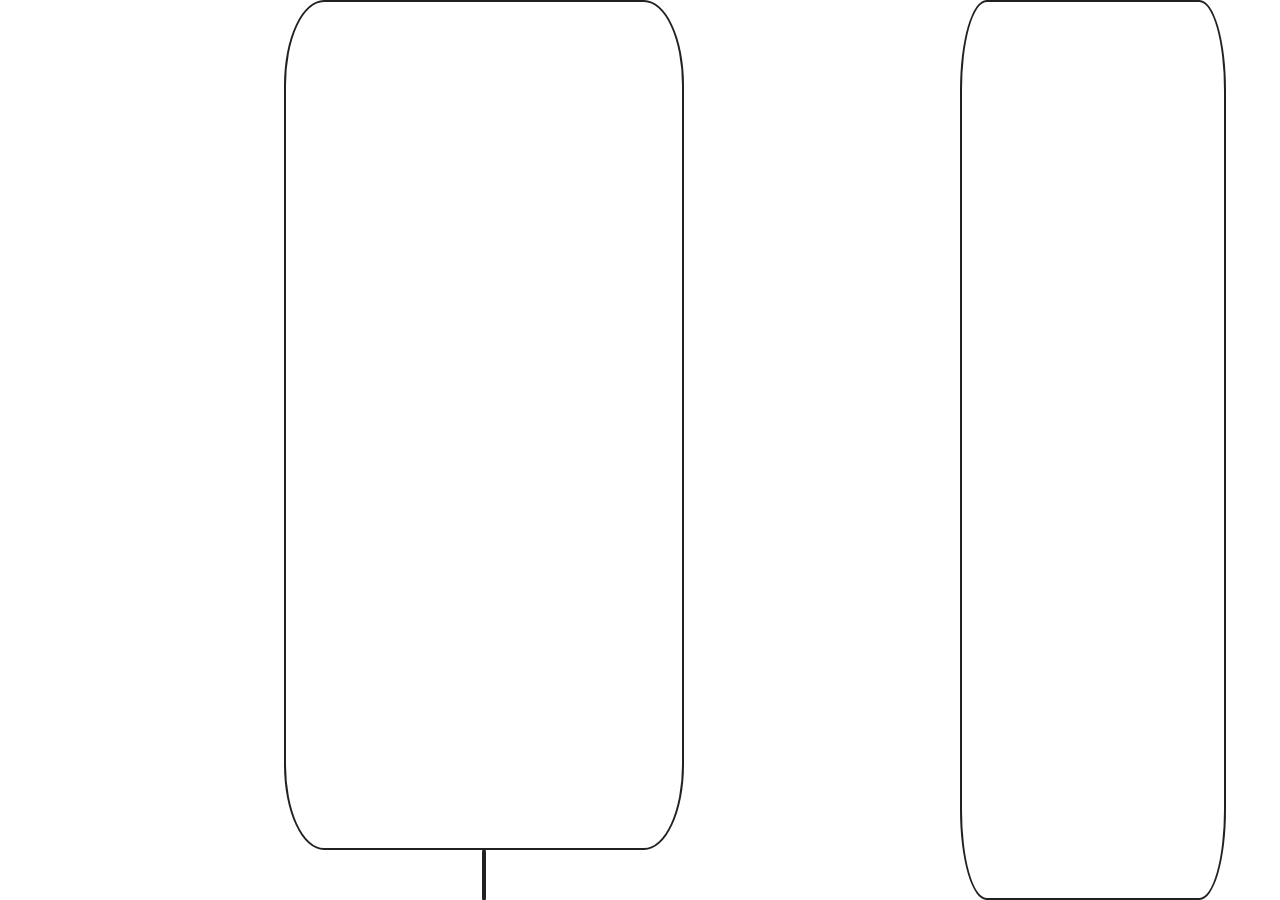
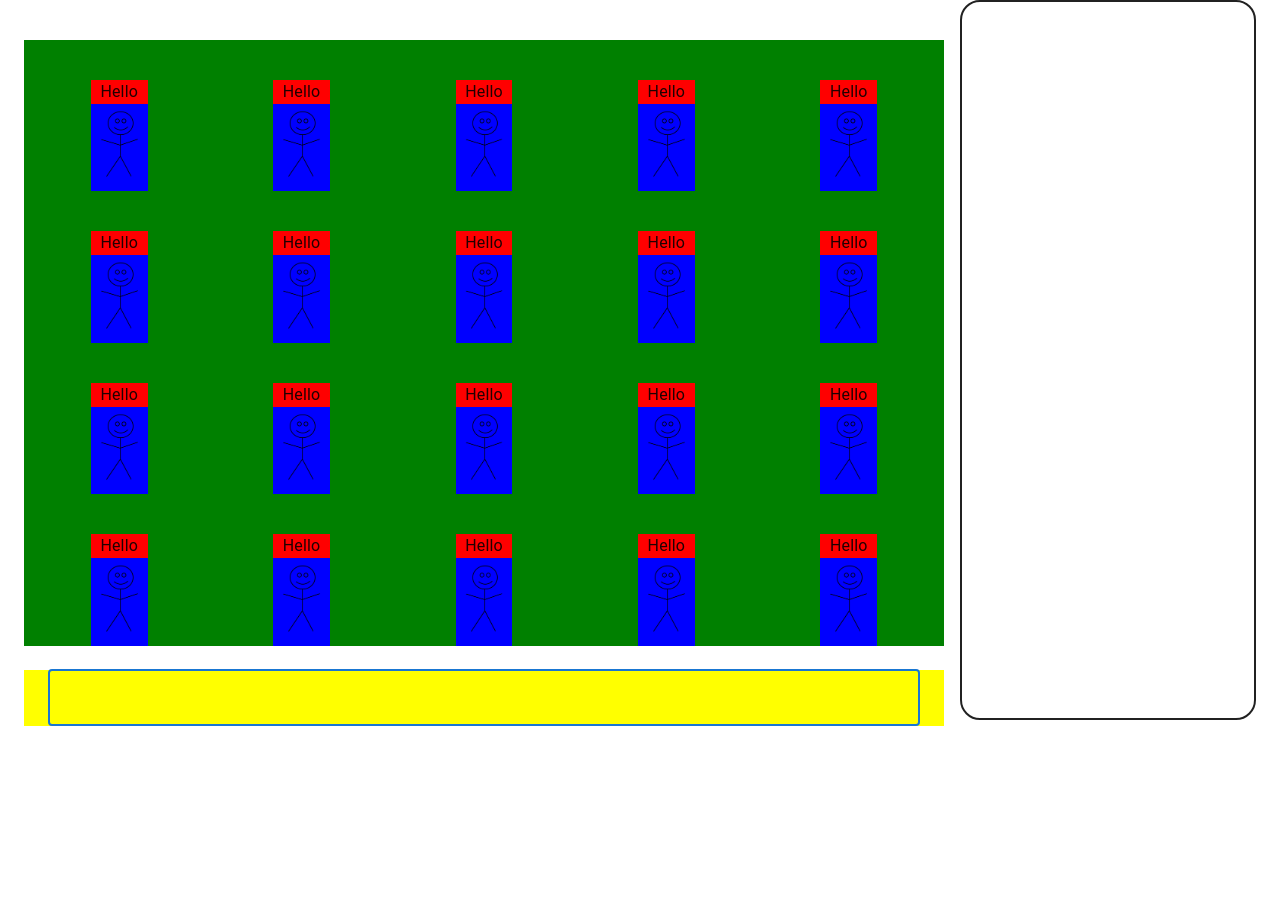
Before and after one commit to my-blind-test/front_blind-test, a Next.js app: page /game in a window 1280 px wide. After the commit the page ends 800 px from the top, so only its background shows below. Built offline with nearby package versions, Linux system fonts and the light colour scheme; no server answers.

Commit message:
Dancefloor component design refactored

```diff
--- a/components/Dancefloor.tsx
+++ b/components/Dancefloor.tsx
@@ -1,20 +1,33 @@
-import { Box } from '@mui/material';
+import { Box, Grid, Typography } from '@mui/material';
 import Container from '@mui/material/Container';
-import Dancer from './Dancer';
+import Image from 'next/image';
 
 export default function Dancefloor(props: any) {
+    const slotSqrt = Math.floor(Math.sqrt(20))
+
     return (
-        <Container component="main" maxWidth="lg" sx={{
-            bgcolor: '#cfe8fc', width: '100vw',
-            height: '500px'
-        }}>
-            <Box sx={{ width: 'auto' }}>
+        <Container maxWidth={false} sx={{ mt: 10, background: 'green' }}>
+            <Grid container spacing={5} columns={slotSqrt + 1} alignItems="center">
                 {
-                    props.users.map((user: any, key: any) =>
-                        <Dancer user={user} key={key} />
+                    [...Array(slotSqrt * slotSqrt + slotSqrt)].map((_, index) =>
+                        <Grid item key={index} xs={1}
+                            display="flex"
+                            alignItems="center"
+                            alignContent='center'
+                            justifyContent="center"
+                        >
+                            <Box
+                                sx={{ background: 'red', width: "40%" }} // Why 40 ? 🤷‍♂️
+                            >
+                                <Typography align="center" noWrap={true}>Hello</Typography>
+                                <Box sx={{ background: 'blue' }}>
+                                    <Image alt="user-body" src="/stickman.png" width="1200" height="1694" objectFit='contain' />
+                                </Box>
+                            </Box>
+                        </Grid >
                     )
                 }
-            </Box>
-        </Container>
+            </Grid >
+        </ Container >
     );
 }
--- a/pages/game.tsx
+++ b/pages/game.tsx
@@ -1,10 +1,8 @@
-import { Box, Button, Container, Grid, TextField } from '@mui/material';
+import { Box, Container, Grid, TextField } from '@mui/material';
 import { useRouter } from 'next/router';
 import { useEffect, useRef, useState } from 'react';
 import { io } from 'socket.io-client';
 import Dancefloor from '../components/Dancefloor'
-import ScoreBoard from '../components/ScoreBoard';
-import styles from '../styles/Home.module.css'
 import { getStoredAccessToken } from '../utils/accessToken';
 import { ConnectedUser } from '../utils/interfaces/ConnectedUser';
 import { GameStatus } from '../utils/interfaces/Game';
@@ -130,57 +128,46 @@ export default function Game() {
         socket.current.emit('deleteGame', null)
     }
 
-    const guess = (e: any) => {
-        if (e.keyCode == 13) {
-            socket.current.emit('guess', e.target.value)
-            e.target.value = ""
+    const onTextInput = (event: any) => {
+        if (event.key == "Enter") {
+            socket.current.emit('guess', event.target.value)
+            event.target.value = ""
         }
     }
 
-    const message = (e: any) => {
-        if (e.keyCode == 13) {
-            socket.current.emit('message', e.target.value)
-            e.target.value = ""
-        }
+    const message = (e: React.ChangeEvent<HTMLInputElement>) => {
+        // if (e.keyCode == 13) {
+        //     socket.current.emit('message', e.target.value)
+        //     e.target.value = ""
+        // }
     }
 
     return (
-        <Container maxWidth={false} sx={{ flexGrow: 1 }}>
+        <Container maxWidth={false}>
             <Grid container spacing={2} alignItems="flex-start" sx={{ flexDirection: { xs: "column", sm: "row" } }} >
-                <Grid item container direction={'column'} alignItems="center" xs={12} sm={9}>
+                <Grid item container spacing={3} direction={'column'} xs={12} sm={9}
+                    display="flex"
+                    alignContent='center'
+                    justifyContent="center"
+                >
                     <Grid item xs={10}>
-                        <Box
-                            sx={{
-                                border: 2,
-                                borderRadius: '10%',
-                                width: '400px',
-                                height: '850px',
-                            }}
-                        />
+                        <Dancefloor />
                     </Grid>
                     <Grid item xs={2}>
-                        <Box
-                            sx={{
-                                border: 2,
-                                borderRadius: '10%',
-                                width: '70%',
-                                height: '50px',
-                            }}
-                        />
+                        <Container sx={{ background: 'yellow' }}>
+                            <TextField fullWidth autoFocus={true} onKeyUp={onTextInput} />
+                        </Container >
                     </Grid>
-                    {/* Dancefloor */}
-                    {/* GUess field */}
                 </Grid>
                 <Grid item xs={12} sm={3}>
                     <Box
                         sx={{
                             border: 2,
-                            borderRadius: '10%',
-                            width: '90%',
-                            height: '900px',
+                            borderRadius: '20px',
+                            width: '100%',
+                            height: '90vh',
                         }}
                     />
-                    {/* Chat */}
                 </Grid>
             </Grid>
         </Container>
--- a/pages/lobby.tsx
+++ b/pages/lobby.tsx
@@ -4,7 +4,7 @@ import UserPreview from '../components/UserPreview';
 
 export default function Lobby() {
     return (
-        <Container maxWidth={false} sx={{ flexGrow: 1 }}>
+        <Container maxWidth={false}>
             <Grid container spacing={2} direction="row" alignItems="flex-start">
                 <Grid item xs={12} md={6} lg={4}>
                     <GameList />
```
